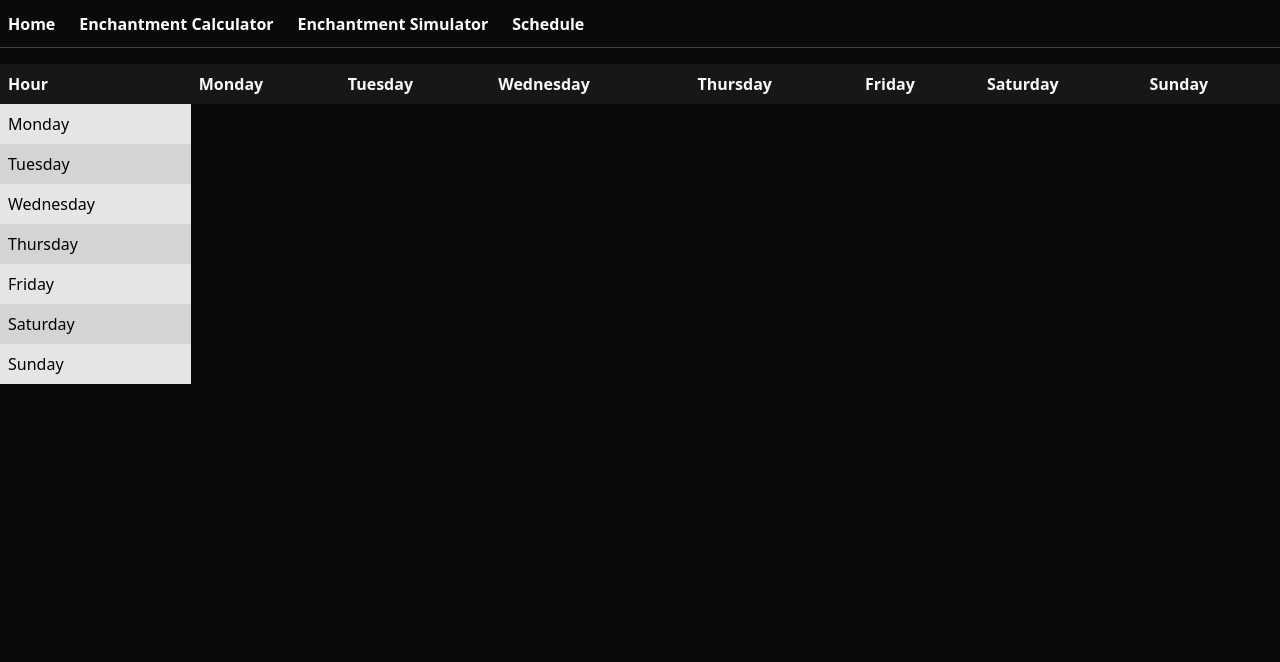
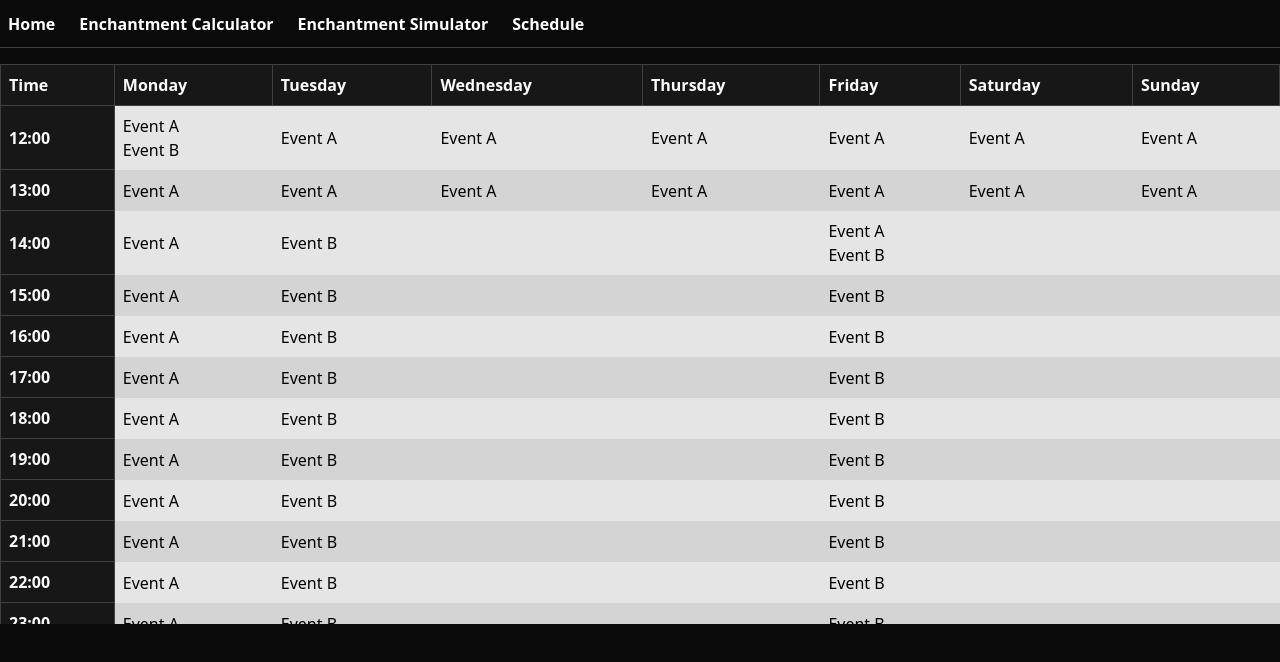
Before and after one commit to milanskendzicvulic/aion-classic-tools, a SvelteKit app: page /schedule in a window 1280 px wide. Shown: the top 662 px of the page. Built offline with nearby package versions, Linux system fonts and the light colour scheme.

Commit message:
schedule

```diff
--- a/src/lib/schedule/constants.ts
+++ b/src/lib/schedule/constants.ts
@@ -2,60 +2,123 @@ import type { EventSchedule } from "./types";
 
 const schedule: EventSchedule = {
 	Monday: {
-		"12:00 - 13:00": ["Event A", "Event B"],
-		"13:00 - 14:00": ["Event A"],
-		"14:00 - 15:00": ["Event A"],
-		"15:00 - 16:00": ["Event A"],
-		"16:00 - 17:00": ["Event A"],
-		"17:00 - 18:00": ["Event A"]
+		"12:00": ["Event A", "Event B"],
+		"13:00": ["Event A"],
+		"14:00": ["Event A"],
+		"15:00": ["Event A"],
+		"16:00": ["Event A"],
+		"17:00": ["Event A"],
+		"18:00": ["Event A"],
+		"19:00": ["Event A"],
+		"20:00": ["Event A"],
+		"21:00": ["Event A"],
+		"22:00": ["Event A"],
+		"23:00": ["Event A"],
+		"00:00": ["Event A"],
+		"01:00": ["Event A"],
+		"02:00": ["Event A"]
 	},
 	Tuesday: {
-		"12:00 - 13:00": ["Event A"],
-		"13:00 - 14:00": ["Event A"],
-		"14:00 - 15:00": ["Event B"],
-		"15:00 - 16:00": ["Event B"],
-		"16:00 - 17:00": ["Event B"],
-		"17:00 - 18:00": ["Event B"]
+		"12:00": ["Event A"],
+		"13:00": ["Event A"],
+		"14:00": ["Event B"],
+		"15:00": ["Event B"],
+		"16:00": ["Event B"],
+		"17:00": ["Event B"],
+		"18:00": ["Event B"],
+		"19:00": ["Event B"],
+		"20:00": ["Event B"],
+		"21:00": ["Event B"],
+		"22:00": ["Event B"],
+		"23:00": ["Event B"],
+		"00:00": ["Event B"],
+		"01:00": ["Event B"],
+		"02:00": ["Event B"]
 	},
 	Wednesday: {
-		"12:00 - 13:00": ["Event A"],
-		"13:00 - 14:00": ["Event A"],
-		"14:00 - 15:00": [],
-		"15:00 - 16:00": [],
-		"16:00 - 17:00": [],
-		"17:00 - 18:00": []
+		"12:00": ["Event A"],
+		"13:00": ["Event A"],
+		"14:00": [],
+		"15:00": [],
+		"16:00": [],
+		"17:00": [],
+		"18:00": [],
+		"19:00": [],
+		"20:00": [],
+		"21:00": [],
+		"22:00": [],
+		"23:00": [],
+		"00:00": [],
+		"01:00": [],
+		"02:00": []
 	},
 	Thursday: {
-		"12:00 - 13:00": ["Event A"],
-		"13:00 - 14:00": ["Event A"],
-		"14:00 - 15:00": [],
-		"15:00 - 16:00": [],
-		"16:00 - 17:00": [],
-		"17:00 - 18:00": []
+		"12:00": ["Event A"],
+		"13:00": ["Event A"],
+		"14:00": [],
+		"15:00": [],
+		"16:00": [],
+		"17:00": [],
+		"18:00": [],
+		"19:00": [],
+		"20:00": [],
+		"21:00": [],
+		"22:00": [],
+		"23:00": [],
+		"00:00": [],
+		"01:00": [],
+		"02:00": []
 	},
 	Friday: {
-		"12:00 - 13:00": ["Event A"],
-		"13:00 - 14:00": ["Event A"],
-		"14:00 - 15:00": ["Event A", "Event B"],
-		"15:00 - 16:00": ["Event B"],
-		"16:00 - 17:00": ["Event B"],
-		"17:00 - 18:00": ["Event B"]
+		"12:00": ["Event A"],
+		"13:00": ["Event A"],
+		"14:00": ["Event A", "Event B"],
+		"15:00": ["Event B"],
+		"16:00": ["Event B"],
+		"17:00": ["Event B"],
+		"18:00": ["Event B"],
+		"19:00": ["Event B"],
+		"20:00": ["Event B"],
+		"21:00": ["Event B"],
+		"22:00": ["Event B"],
+		"23:00": ["Event B"],
+		"00:00": ["Event B"],
+		"01:00": ["Event B"],
+		"02:00": ["Event B"]
 	},
 	Saturday: {
-		"12:00 - 13:00": ["Event A"],
-		"13:00 - 14:00": ["Event A"],
-		"14:00 - 15:00": [],
-		"15:00 - 16:00": [],
-		"16:00 - 17:00": [],
-		"17:00 - 18:00": []
+		"12:00": ["Event A"],
+		"13:00": ["Event A"],
+		"14:00": [],
+		"15:00": [],
+		"16:00": [],
+		"17:00": [],
+		"18:00": [],
+		"19:00": [],
+		"20:00": [],
+		"21:00": [],
+		"22:00": [],
+		"23:00": [],
+		"00:00": [],
+		"01:00": [],
+		"02:00": []
 	},
 	Sunday: {
-		"12:00 - 13:00": ["Event A"],
-		"13:00 - 14:00": ["Event A"],
-		"14:00 - 15:00": [],
-		"15:00 - 16:00": [],
-		"16:00 - 17:00": [],
-		"17:00 - 18:00": []
+		"12:00": ["Event A"],
+		"13:00": ["Event A"],
+		"14:00": [],
+		"15:00": [],
+		"16:00": [],
+		"17:00": [],
+		"18:00": [],
+		"19:00": [],
+		"20:00": [],
+		"21:00": [],
+		"22:00": [],
+		"23:00": [],
+		"00:00": [],
+		"01:00": [],
+		"02:00": []
 	}
 };
 
--- a/src/lib/schedule/index.ts
+++ b/src/lib/schedule/index.ts
@@ -1,2 +1,2 @@
 export { schedule } from "./constants";
-export { scheduleDays } from "./schedule";
+export { scheduleDays, scheduleHours, scheduleEvents } from "./schedule";
--- a/src/lib/schedule/schedule.ts
+++ b/src/lib/schedule/schedule.ts
@@ -4,4 +4,21 @@ function scheduleDays(): string[] {
 	return Object.keys(schedule);
 }
 
-export { scheduleDays };
+function scheduleHours(): string[] {
+	const hours = new Set<string>();
+
+	for (const day in schedule) {
+		for (const hour in schedule[day]) {
+			hours.add(hour);
+		}
+	}
+
+	// not sorted because 00:00 and 01:00 should appear after 23:00
+	return Array.from(hours);
+}
+
+function scheduleEvents(day: string, hour: string): string[] {
+	return schedule[day][hour];
+}
+
+export { scheduleDays, scheduleHours, scheduleEvents };
--- a/src/routes/schedule/+page.svelte
+++ b/src/routes/schedule/+page.svelte
@@ -1,13 +1,12 @@
 <script lang="ts">
-	import { schedule, scheduleDays } from "$lib/schedule";
-
-	const days = Object.entries(schedule);
+	import { schedule, scheduleDays, scheduleEvents, scheduleHours } from "$lib/schedule";
 </script>
 
+<div class="table-wrapper">
 	<table>
 		<thead>
 			<tr>
-			<th>Hour</th>
+				<th>Time</th>
 				<th>Monday</th>
 				<th>Tuesday</th>
 				<th>Wednesday</th>
@@ -18,24 +17,50 @@
 			</tr>
 		</thead>
 		<tbody>
+			{#each scheduleHours() as hour}
+				<tr>
+					<th>{hour}</th>
 					{#each scheduleDays() as day}
-			<tr>
 						<td>
-					{day}
+							{#each scheduleEvents(day, hour) as event}
+								<div>{event}</div>
+							{/each}
 						</td>
+					{/each}
 				</tr>
 			{/each}
 		</tbody>
 	</table>
+</div>
 
 <style lang="scss">
-	table {
-		@apply border-collapse w-full;
+	.table-wrapper {
+		@apply overflow-x-auto mt-4 max-h-[70vh];
 	}
 
-	/* 	thead {
-		@apply sticky top-0;
-	} */
+	table {
+		@apply border-separate border-spacing-0 w-full;
+	}
+
+	thead {
+		@apply sticky top-0 z-20;
+	}
+
+	thead th {
+		@apply border border-neutral-700;
+	}
+
+	thead th + th {
+		@apply border-l-0;
+	}
+
+	thead th:first-child {
+		@apply sticky left-0 z-30;
+	}
+
+	tbody th {
+		@apply sticky left-0 z-10 border border-t-0 border-neutral-700;
+	}
 
 	td,
 	th {
@@ -46,6 +71,10 @@
 		@apply text-neutral-50 bg-neutral-900;
 	}
 
+	/* 	td[colspan="2"] {
+		@apply text-center;
+	} */
+
 	tr:nth-child(even) {
 		@apply bg-neutral-300;
 	}
@@ -53,4 +82,32 @@
 	tr:nth-child(odd) {
 		@apply bg-neutral-200;
 	}
+	// table {
+	// 	@apply block border-collapse w-full overflow-x-auto;
+	// }
+
+	// thead {
+	// 	@apply table w-full;
+	// }
+
+	// tbody {
+	// 	@apply table w-full;
+	// }
+
+	// td,
+	// th {
+	// 	@apply p-2 text-left;
+	// }
+
+	// th {
+	// 	@apply text-neutral-50 bg-neutral-900;
+	// }
+
+	// tr:nth-child(even) {
+	// 	@apply bg-neutral-300;
+	// }
+
+	// tr:nth-child(odd) {
+	// 	@apply bg-neutral-200;
+	// }
 </style>
```
Lines whose indentation alone changed are shown as unchanged.
